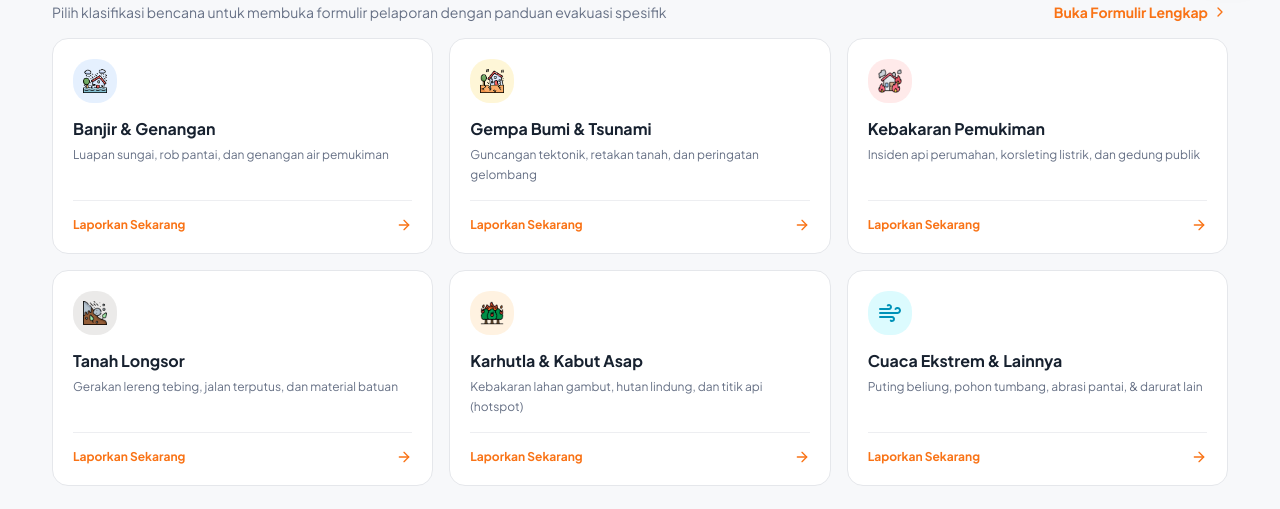
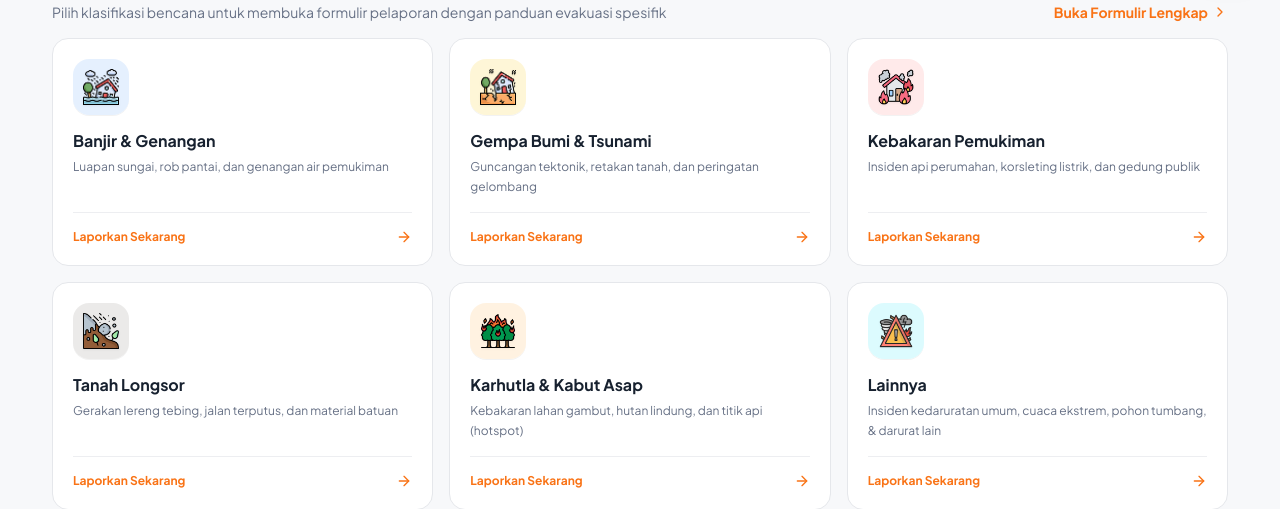
Before and after one commit to Xoltvez/SigapBumi, a Next.js app: page / in a window 1280 px wide. Shown: the part 830-1339 px from the top of the page. Built offline with nearby package versions, Linux system fonts and the light colour scheme; no server answers; the database is empty.

Commit message:
feat: perbarui kategori 'Lainnya' dengan icon disaster-management dan perbesar ukuran icon

```diff
--- a/src/app/lapor/page.tsx
+++ b/src/app/lapor/page.tsx
@@ -121,7 +121,7 @@ function LaporForm() {
     { key: "kebakaran", label: "Kebakaran", iconUrl: "/icon%20bencana/house-fire.png", icon: Flame, color: "text-danger" },
     { key: "longsor", label: "Tanah Longsor", iconUrl: "/icon%20bencana/avalanche.png", icon: Mountain, color: "text-ink" },
     { key: "karhutla", label: "Karhutla", iconUrl: "/icon%20bencana/fire.png", icon: Trees, color: "text-warning" },
-    { key: "lainnya", label: "Lainnya", icon: AlertTriangle, color: "text-ink-muted" },
+    { key: "lainnya", label: "Lainnya", iconUrl: "/icon%20bencana/disaster-management.png", icon: AlertTriangle, color: "text-ink-muted" },
   ];
 
   const urgentOptions = [
@@ -579,17 +579,17 @@ function LaporForm() {
                       }`}
                     >
                       {cat.iconUrl ? (
-                        <div className="relative w-8 h-8 mb-2 flex items-center justify-center">
+                        <div className="relative w-11 h-11 mb-2 flex items-center justify-center">
                           <Image
                             src={cat.iconUrl}
                             alt={cat.label}
-                            width={30}
-                            height={30}
+                            width={42}
+                            height={42}
                             className="object-contain"
                           />
                         </div>
                       ) : Icon ? (
-                        <Icon className={`w-7 h-7 mb-2 ${cat.color}`} />
+                        <Icon className={`w-9 h-9 mb-2 ${cat.color}`} />
                       ) : null}
                       <span className="text-xs">{cat.label}</span>
                     </button>
--- a/src/app/page.tsx
+++ b/src/app/page.tsx
@@ -181,9 +181,9 @@ export default function HomePage() {
     },
     {
       type: "lainnya",
-      label: "Cuaca Ekstrem & Lainnya",
-      desc: "Puting beliung, pohon tumbang, abrasi pantai, & darurat lain",
-      icon: Wind,
+      label: "Lainnya",
+      desc: "Insiden kedaruratan umum, cuaca ekstrem, pohon tumbang, & darurat lain",
+      iconUrl: "/icon%20bencana/disaster-management.png",
       badgeColor: "bg-cyan-50 text-cyan-700 border-cyan-200",
       borderColor: "hover:border-cyan-400 hover:shadow-cyan-500/10",
       bgAccent: "group-hover:bg-cyan-50/50",
@@ -881,19 +881,19 @@ export default function HomePage() {
               >
                 <div>
                   <div className="mb-3.5">
-                    <div className={`w-11 h-11 rounded-xl flex items-center justify-center transition-transform group-hover:scale-110 group-hover:rotate-2 ${cat.iconColor} p-2`}>
+                    <div className={`w-14 h-14 rounded-2xl flex items-center justify-center transition-transform group-hover:scale-110 group-hover:rotate-2 ${cat.iconColor} p-2.5 shadow-2xs`}>
                       {cat.iconUrl ? (
-                        <div className="relative w-6 h-6 flex items-center justify-center">
+                        <div className="relative w-9 h-9 flex items-center justify-center">
                           <Image
                             src={cat.iconUrl}
                             alt={cat.label}
-                            width={24}
-                            height={24}
-                            className="object-contain"
+                            width={36}
+                            height={36}
+                            className="object-contain drop-shadow-xs"
                           />
                         </div>
                       ) : IconComponent ? (
-                        <IconComponent className="w-6 h-6" />
+                        <IconComponent className="w-8 h-8" />
                       ) : null}
                     </div>
                   </div>
```
Also changed, not shown: public/icon bencana/disaster-management.png (added).
